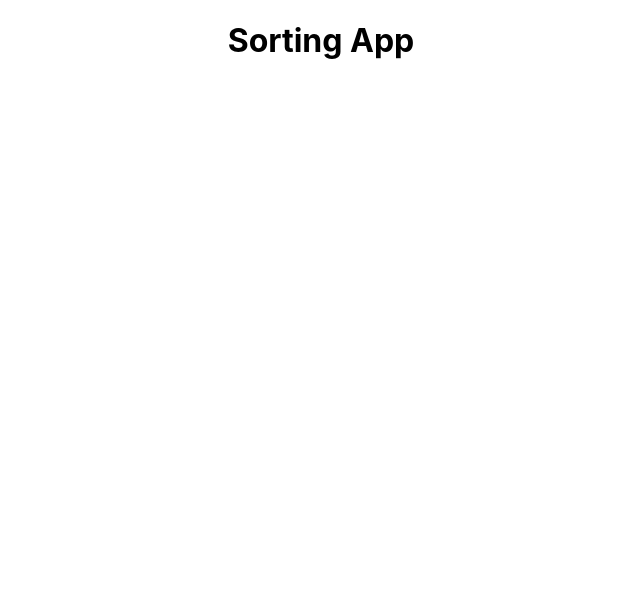
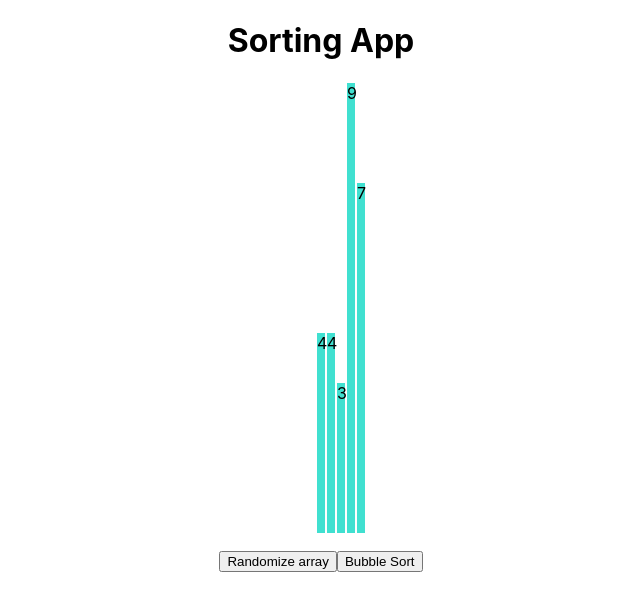
Before and after one commit to mmendesas/slashsort, a React (Create React App) app: page / in a window 1280 px wide. Shown: the top 610 px of the page, without its empty margins (319-959 px from the left). Built offline with nearby package versions, Linux system fonts and the light colour scheme.

Commit message:
feat: add simple graph to the screen

```diff
--- a/src/App.js
+++ b/src/App.js
@@ -1,10 +1,13 @@
 import React from 'react';
 import './App.css';
+
+import SortingViewer from './components/SortingViewer'
 
 function App() {
   return (
     <div className="App">
       <h1>Sorting App</h1>
+      <SortingViewer />
     </div>
   );
 }
--- /dev/null
+++ b/src/algo/bubble_sort.js
@@ -0,0 +1,15 @@
+export default function bubbleSort(arr) {
+  for (let i = 0; i < arr.length; i++) {
+    for (let j = 0; j < (arr.length - i - 1); j++) {
+      if (arr[j] > arr[j + 1]) {
+        const temp = arr[j + 1];
+        arr[j + 1] = arr[j];
+        arr[j] = temp;
+
+        console.log("i,j", arr[i], arr[j]);
+      }
+    }
+  }
+
+  return arr;
+}
--- /dev/null
+++ b/src/algo/index.js
@@ -0,0 +1 @@
+export { default as bubbleSort } from './bubble_sort'
--- /dev/null
+++ b/src/components/SortingViewer/index.js
@@ -0,0 +1,62 @@
+import React, { useEffect, useState } from 'react';
+
+
+import { bubbleSort } from '../../algo'
+
+import './styles.css'
+
+function SortingViewer() {
+  const [list, setList] = useState([]);
+
+  useEffect(() => {
+    resetArray();
+    return () => {
+      setList([])
+    }
+  }, [])
+
+  function resetArray() {
+    const array = [];
+    for (let i = 0; i < 5; i++) {
+      array.push(randomInt(1, 10));
+    }
+    setList(array);
+  }
+
+  function bubble() {
+    const result = bubbleSort(list);
+  }
+
+  return (
+    <div>
+      <ul className="bar-graph">
+        {
+          list.map(item =>
+            <>
+              <li
+                key={item}
+                className="bar-item"
+                style={{ height: `${item * 50}px` }}>
+                {" "}
+                {item}
+              </li>
+            </>)
+        }
+      </ul>
+      <section className="controls">
+        <button onClick={() => resetArray()}>Randomize array</button>
+        <button onClick={() => bubble()}>Bubble Sort</button>
+      </section>
+    </div>
+  );
+}
+
+function randomInt(min, max) {
+  min = Math.ceil(min);
+  max = Math.floor(max);
+
+  return Math.floor(Math.random() * (max - min + 1)) + min;
+}
+
+
+export default SortingViewer;
--- /dev/null
+++ b/src/components/SortingViewer/styles.css
@@ -0,0 +1,12 @@
+.bar-graph {
+  display: flex;
+  list-style: none;
+  justify-content: center;
+  align-items: flex-end;
+}
+
+.bar-item {
+  margin: 1px;
+  background-color: turquoise;
+  width: 8px;
+}
```
